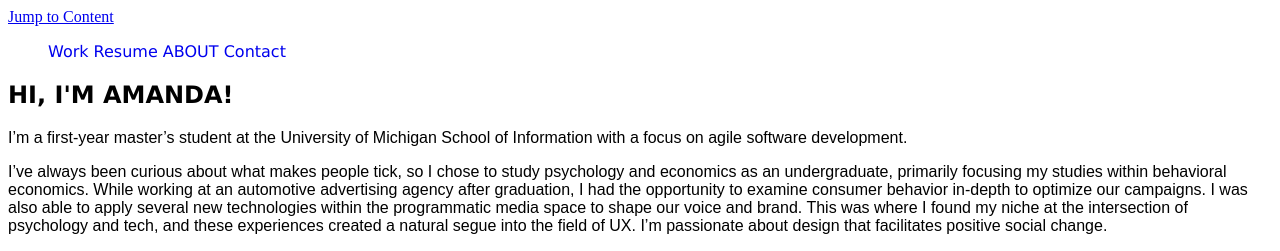
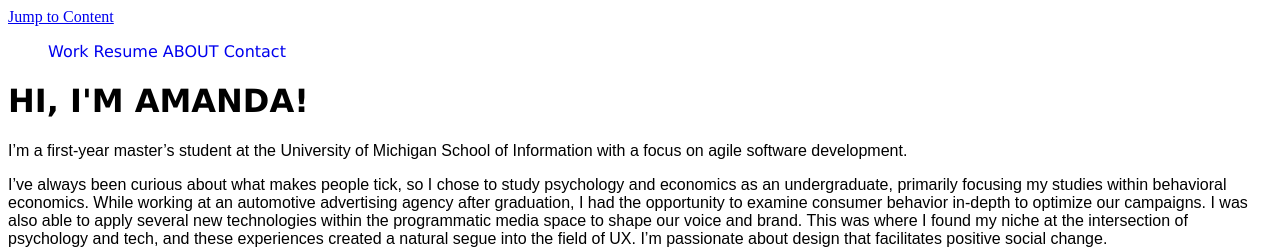
Before and after one commit to amaelena/si539_v2, a plain HTML site: page portfolio/about.html in a window 1280 px wide. Shown: the top 251 px of the page. Drawn offline with Linux system fonts and the light colour scheme.

Commit message:
Add files via upload

```diff
--- a/portfolio/about.html
+++ b/portfolio/about.html
@@ -2,7 +2,6 @@
   <html lang="en">
     <head>
       <meta charset="UTF-8">
-      <meta name="viewport" content="width=device-width, initial scale=1.0, maximum-scale=1.0">
       <link rel="stylesheet" href="css\style.css">
       <title>About</title>
     </head>
@@ -17,7 +16,7 @@
             <li><a href="contact.html">Contact</a></li>
           </ul>
         </nav>
-        <h2>Hi, I'm Amanda!</h2>
+        <h1>Hi, I'm Amanda!</h1>
       </header>
       <main id="main">
       <p>I’m a first-year master’s student at the University of Michigan School of Information with a focus on agile software development.</p>
```
Also changed, not shown: portfolio/careconnect_prototype.html (+0 -1 lines), portfolio/contact.html (+0 -3 lines), portfolio/iia.html (+0 -1 lines), portfolio/index.html (+0 -1 lines), portfolio/polaris.html (+0 -1 lines), portfolio/university_consulting.html (+1 -1 lines).
